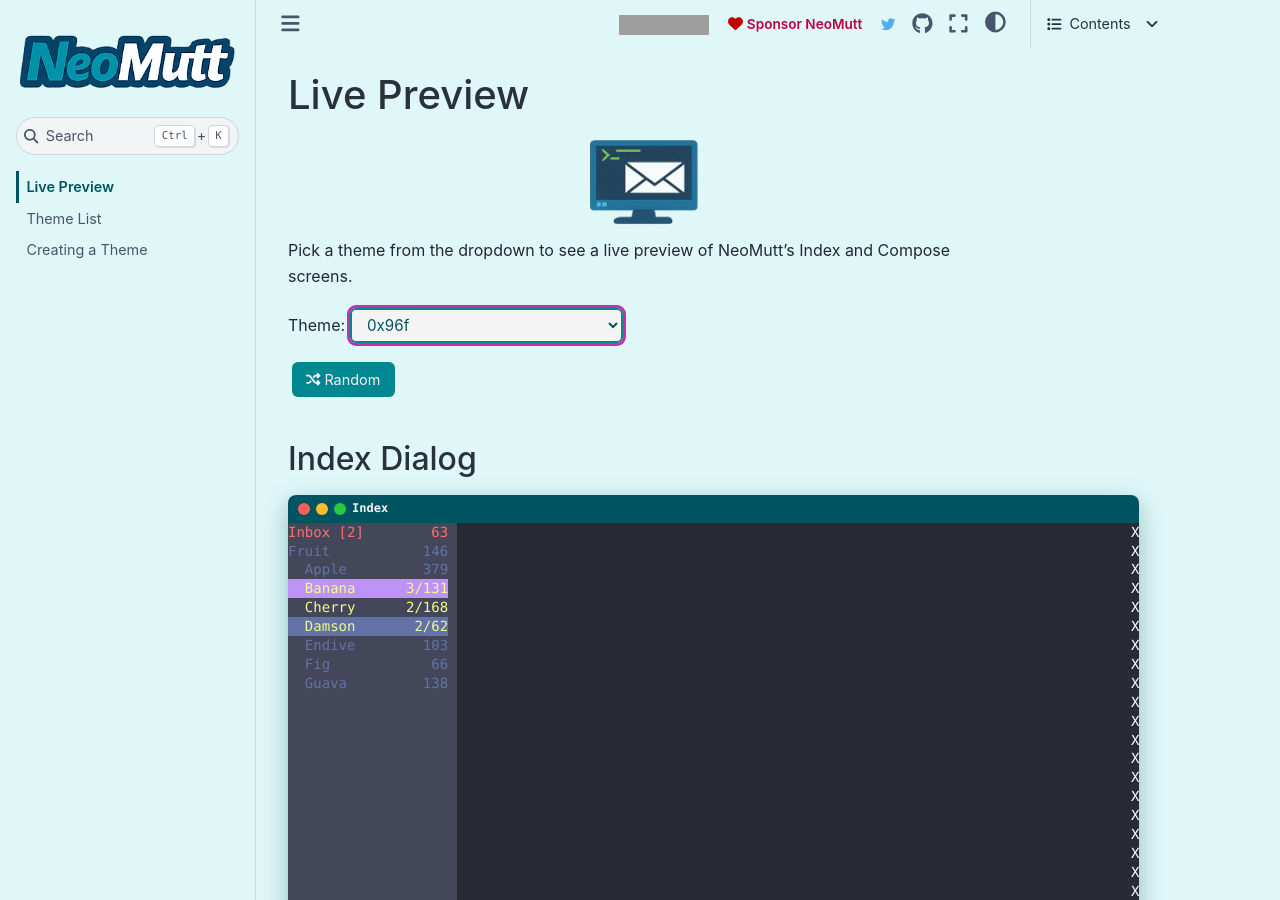
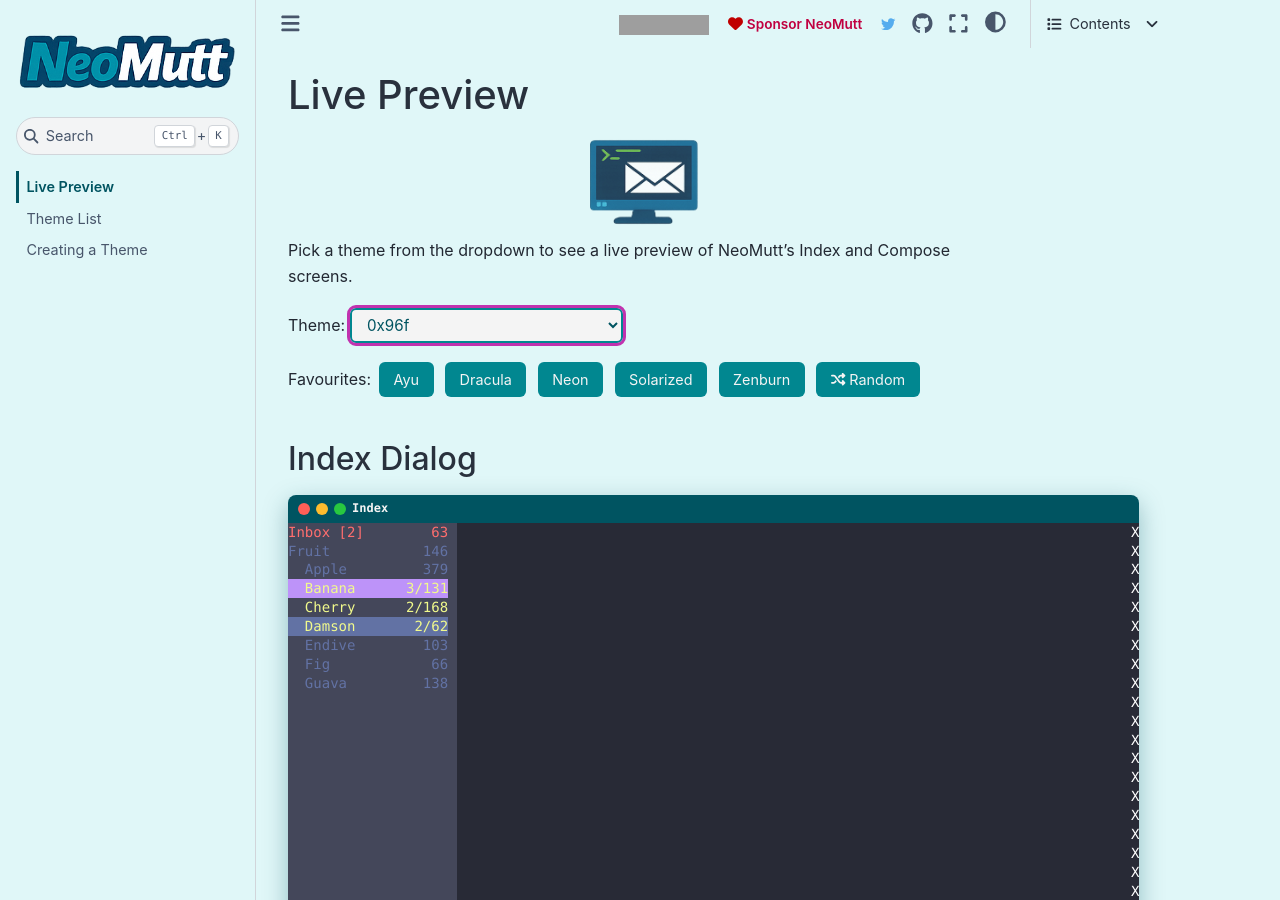
Before and after one commit to neomutt/themes, a Sphinx documentation site: the page built from docs/preview.md, in a window 1280 px wide and 900 px high. Built offline with Sphinx 7.4.7 and the Sphinx Book theme 1.1.4, drawn with Linux system fonts in a browser that asks for light colours; grey boxes are pictures that could not be loaded.

Commit message:
restore favourites buttons

```diff
--- a/docs/_static/theme-data.js
+++ b/docs/_static/theme-data.js
@@ -113,8 +113,8 @@
   { d: "Doom One",                       w: "doom-one",                       s: ["bbc2cf","282c34","51afef","42444b"], c: ["000000","ff6c6b","98be65","ecbe7b","a9a1e1","c678dd","51afef","bbc2cf","595959","ff6655","99bb66","ecbe7b","a9a1e1","c678dd","51afef","bfbfbf"] },
   { d: "Doom Peacock",                   w: "doom-peacock",                   s: ["ede0ce","2b2a27","9c9c9d","a60033"], c: ["1c1f24","cb4b16","26a6a6","bcd42a","2a6cc6","a9a1e1","5699af","ede0ce","51504d","ff5d38","98be65","e6f972","51afef","c678dd","46d9ff","dfdfdf"] },
   { d: "Dot Gov",                        w: "dot-gov",                        s: ["ebebeb","262c35","d9002f","1a4080"], c: ["191919","bf091d","3d9751","f6bb34","17b2e0","7830b0","8bd2ed","ffffff","595959","bf091d","3d9751","f6bb34","17b2e0","7830b0","8bd2ed","ffffff"] },
-  { d: "Dracula+",                       w: "dracula",                        s: ["f8f8f2","212121","eceff4","f8f8f2"], c: ["21222c","ff5555","50fa7b","ffcb6b","82aaff","c792ea","8be9fd","f8f8f2","545454","ff6e6e","69ff94","ffcb6b","d6acff","ff92df","a4ffff","f8f8f2"] },
   { d: "Dracula",                        w: "dracula",                        s: ["f8f8f2","282a36","f8f8f2","44475a"], c: ["21222c","ff5555","50fa7b","f1fa8c","bd93f9","ff79c6","8be9fd","f8f8f2","6272a4","ff6e6e","69ff94","ffffa5","d6acff","ff92df","a4ffff","ffffff"] },
+  { d: "Dracula+",                       w: "dracula2",                       s: ["f8f8f2","212121","eceff4","f8f8f2"], c: ["21222c","ff5555","50fa7b","ffcb6b","82aaff","c792ea","8be9fd","f8f8f2","545454","ff6e6e","69ff94","ffcb6b","d6acff","ff92df","a4ffff","f8f8f2"] },
   { d: "Duckbones",                      w: "duckbones",                      s: ["ebefc0","0e101a","edf2c2","37382d"], c: ["0e101a","e03600","5dcd97","e39500","00a3cb","795ccc","00a3cb","ebefc0","444860","ff4821","58db9e","f6a100","00b4e0","b3a1e6","00b4e0","b3b692"] },
   { d: "Duotone Dark",                   w: "duotone-dark",                   s: ["b7a1ff","1f1d27","ff9839","353147"], c: ["1f1d27","d9393e","2dcd73","d9b76e","ffc284","de8d40","2488ff","b7a1ff","4e4a60","d9393e","2dcd73","d9b76e","ffc284","de8d40","2488ff","eae5ff"] },
   { d: "Duskfox",                        w: "duskfox",                        s: ["e0def4","232136","e0def4","433c59"], c: ["393552","eb6f92","a3be8c","f6c177","569fba","c4a7e7","9ccfd8","e0def4","544d8a","f083a2","b1d196","f9cb8c","65b1cd","ccb1ed","a6dae3","e2e0f7"] },
--- a/docs/preview.md
+++ b/docs/preview.md
@@ -13,6 +13,12 @@
 <label for="theme-picker">Theme:</label>
 <select id="theme-picker" autofocus></select>
 
+<label>Favourites:</label>
+<button class="fav-btn" data-theme="ayu">Ayu</button>
+<button class="fav-btn" data-theme="dracula">Dracula</button>
+<button class="fav-btn" data-theme="neon">Neon</button>
+<button class="fav-btn" data-theme="solarized-dark-patched">Solarized</button>
+<button class="fav-btn" data-theme="zenburn">Zenburn</button>
 <button class="fav-btn" id="random-btn"><i class="fa-solid fa-shuffle"></i> Random</button>
 
 ## Index Dialog
@@ -153,6 +159,12 @@
     setTheme(this.value);
   });
 
+  document.querySelectorAll('.fav-btn[data-theme]').forEach(function(btn) {
+    btn.addEventListener('click', function() {
+      setTheme(this.getAttribute('data-theme'));
+    });
+  });
+
   document.getElementById('random-btn').addEventListener('click', function() {
     var opts = Array.from(picker.options);
     setTheme(opts[Math.floor(Math.random() * opts.length)].value);
```
